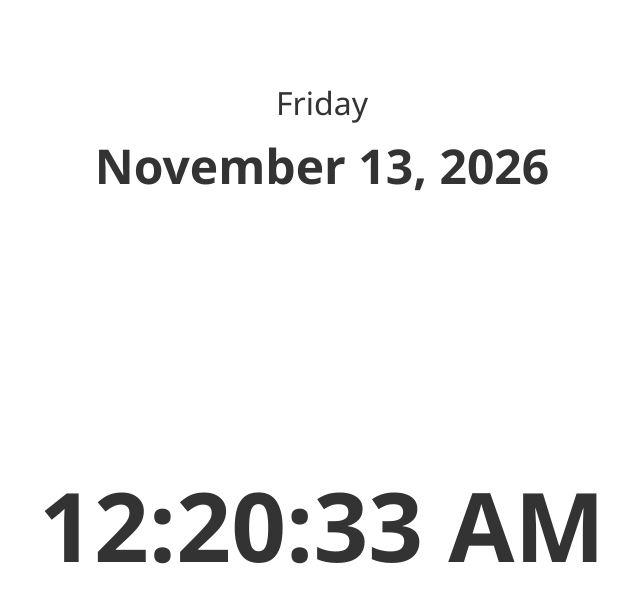
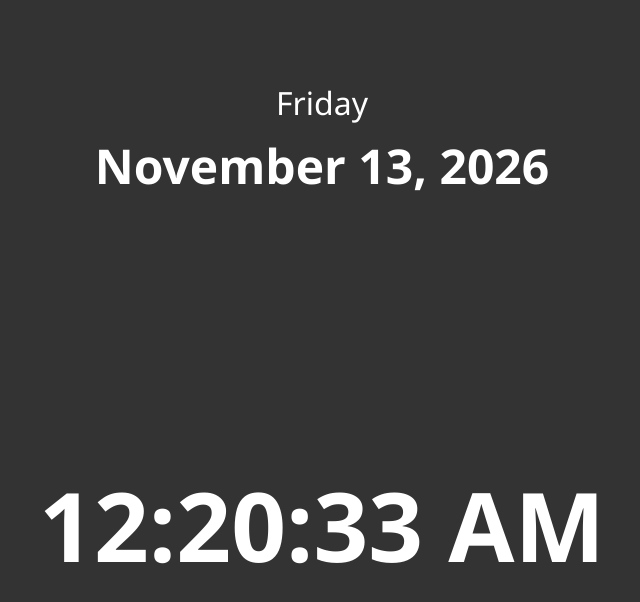
Before and after one commit to RaulLimon3/digital-clock, a React (Vite) app in the folder react/: page / in a window 1280 px wide. Shown: the top 602 px of the page, without its empty margins (318-958 px from the left). Built offline with nearby package versions, Linux system fonts and the light colour scheme.

Commit message:
feat: implement dynamic dark mode based on current hour

```diff
--- a/react/src/App.jsx
+++ b/react/src/App.jsx
@@ -22,6 +22,8 @@ function App() {
     minute: '2-digit',
     second: '2-digit',
   });
+  const currentHour = currentDate.getHours();
+  const dayTime = currentHour <= 7 || currentHour >= 18 ? 'dark' : '';
 
   useEffect(() => {
     const interval = setInterval(() => {
@@ -34,7 +36,7 @@ function App() {
 
   return (
     <>
-      <main className="main">
+      <main className={`main ${dayTime}`}>
         <div className="date-container">
           <time className="date" dateTime={formattedDate}>
             {date}
```
